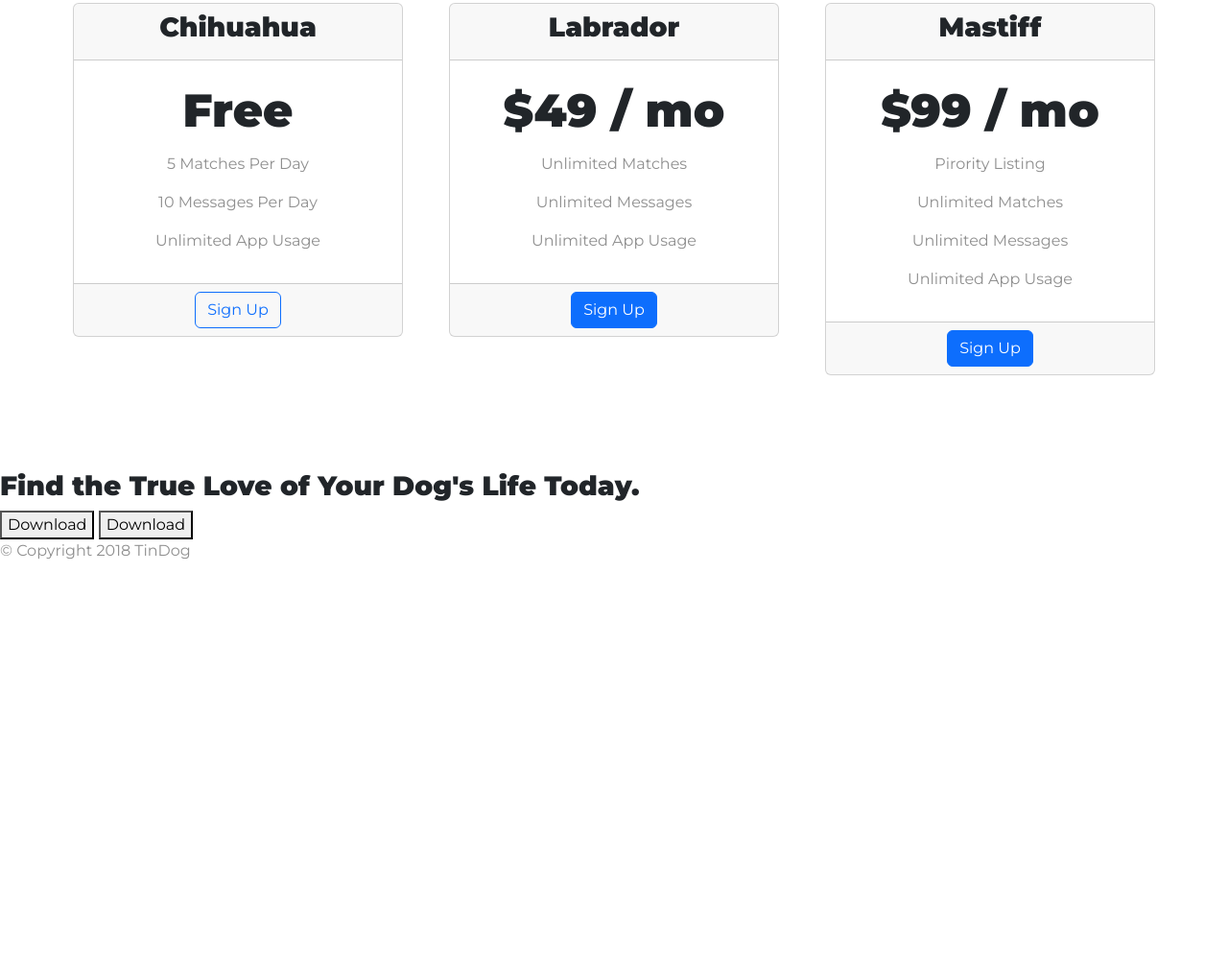
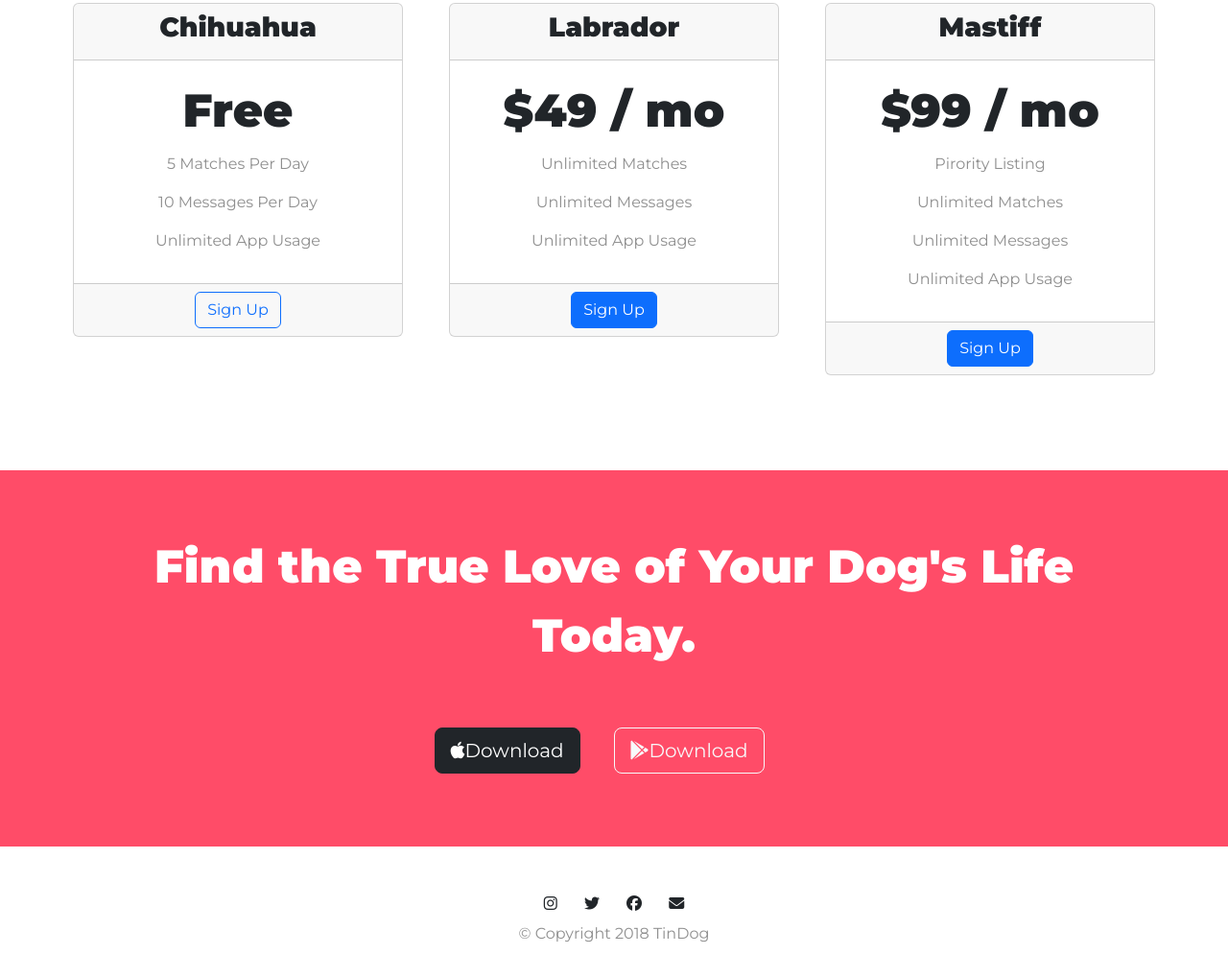
Before and after one commit to Preetraj2002/tindog, a plain HTML site: page index.html in a window 1280 px wide. Shown: the part 2073-3092 px from the top of the page at 96% size. Before the commit the page ends 2675 px from the top, so only its background shows below. Drawn offline with nearby package versions, Linux system fonts and the light colour scheme.

Commit message:
footer and nav-link added

```diff
--- a/css/styles.css
+++ b/css/styles.css
@@ -10,7 +10,6 @@
 
 h3{
   font-weight: bold;
-  font-size: 1.5;
 }
 
 h1{
@@ -158,3 +157,29 @@ p{
 }
 
 }
+
+/* Call to Action */
+#cta
+{
+  background-color: #ff4c68;
+  text-align: center;
+  font-family: "Montserrat",sans-serif;
+  padding: 5% 10% 2%;
+  color: white;
+}
+
+.cta-heading{
+  font-size: 3rem;
+  line-height: 1.5;
+}
+
+#footer{
+  text-align: center;
+  background: white;
+  padding: 3% 10%;
+
+}
+
+.footer-logo{
+  margin: 12px;
+}
--- a/index.html
+++ b/index.html
@@ -34,13 +34,13 @@
       <div class="collapse navbar-collapse" id="navbarSupportedContent">
         <ul class="navbar-nav ms-auto">
             <li class="nav-item active">
-                <a class="nav-link" href="">Contact</a>
+                <a class="nav-link" href="#footer">Contact</a>
             </li>
             <li class="nav-item active">
-                <a class="nav-link" href="">Pricing</a>
+                <a class="nav-link" href="#pricing">Pricing</a>
             </li>
             <li class="nav-item">
-                <a class="nav-link" href="">Download</a>
+                <a class="nav-link" href="#cta">Download</a>
             </li>
         </ul>
      </div>
@@ -216,9 +216,9 @@
 
   <section id="cta">
 
-    <h3>Find the True Love of Your Dog's Life Today.</h3>
-    <button type="button">Download</button>
-    <button type="button">Download</button>
+    <h3 class='cta-heading'>Find the True Love of Your Dog's Life Today.</h3>
+    <button type="button" class="btn btn-dark btn-lg download-btn"><i class="fab fa-apple"></i>Download</button>
+    <button type="button" class="btn btn-outline-light btn-lg download-btn"><i class="fab fa-google-play"></i>Download</button>
 
   </section>
 
@@ -226,7 +226,10 @@
   <!-- Footer -->
 
   <footer id="footer">
-
+    <i class="fab fa-instagram footer-logo"></i>
+    <i class="fab fa-twitter footer-logo"></i>
+    <i class="fab fa-facebook footer-logo"></i>
+    <i class="fas fa-envelope footer-logo"></i>
     <p>© Copyright 2018 TinDog</p>
 
   </footer>
```
